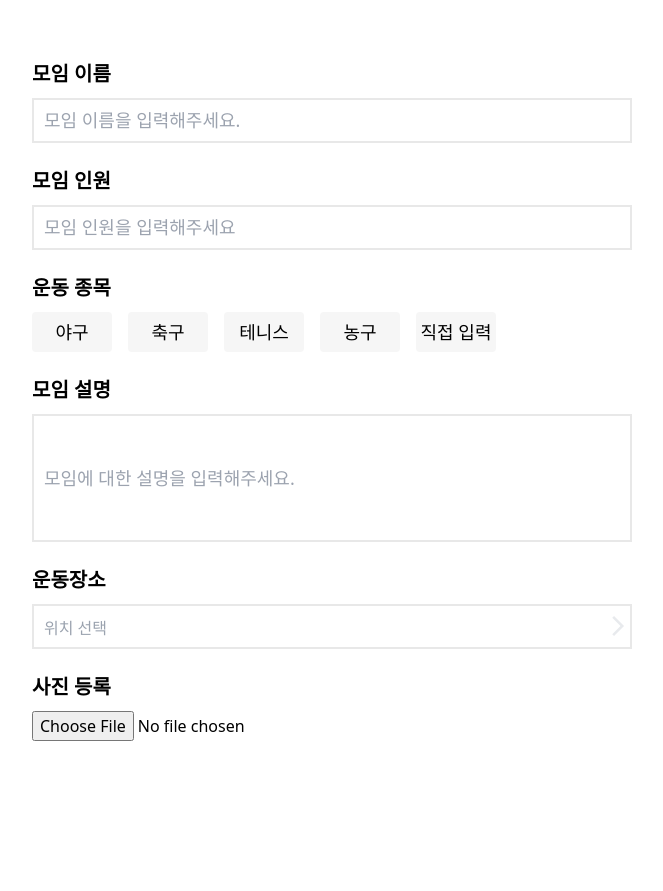
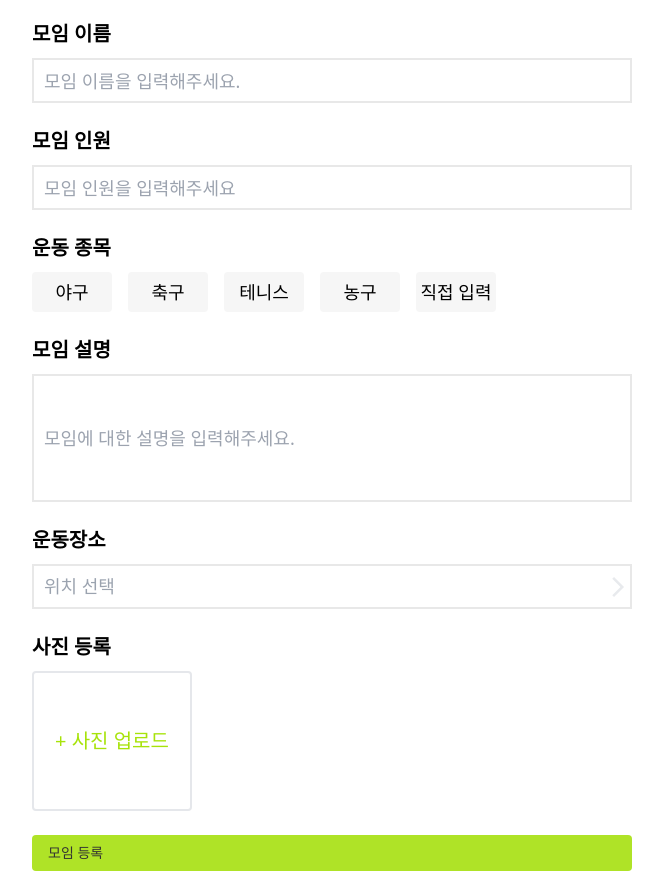
Before and after one commit to prgrms-fe-devcourse/NFE1_2_FitPlace, a React (Vite) app: page /notionAdd in a window 1280 px wide. Shown: the whole page, without its empty margins (308-971 px from the left). Before the commit the page ends 800 px from the top, so only its background shows below. Built offline with nearby package versions, Linux system fonts and the light colour scheme.

Commit message:
feat:게시글 생성

```diff
--- a/src/pages/NotionAdd.tsx
+++ b/src/pages/NotionAdd.tsx
@@ -1,5 +1,7 @@
 import React from 'react';
 import arrowforward from "../assets/arrowforward.svg";
+import reactImg from "../assets/react.svg"
+import Button from "../components/Button";
 
 
 const NotionAdd = () => {
@@ -38,16 +40,18 @@ const NotionAdd = () => {
         <div>
           <p className='font-bold text-xl mt-6'>운동장소</p>
           <form action='/map' className='mt-2.5 border-2 border-solid border-[#e8e8e8] w-[600px] h-[45px] flex justify-between'>
-            <label htmlFor="selectLocation" className='text-[#9BA3AF] p-2.5 '>위치 선택</label>
+            <label htmlFor="selectLocation" className='text-[#9BA3AF] pl-2.5 pt-1.5 text-lg'>위치 선택</label>
             <button id='selectLocation'>
               <img src={arrowforward} alt="arrowforward" />
             </button>
           </form>
         </div>
-        <div>
-          <label htmlFor="meetImg" className='flex font-bold text-xl mt-6'>사진 등록</label>
-          <input type="file" id='meetImg' className='mt-2.5' />
+        <div className='mb-6'>
+          <p className='font-bold text-xl mt-6'>사진 등록</p>
+          <label   htmlFor='meetImg' className='w-[160px] h-[140px] border-2 border-solid rounded text-[#A7E30A] text-xl flex justify-center items-center relative mt-2.5'>+ 사진 업로드</label>
+          <input type="file" id='meetImg' className='absolute hidden' />
         </div>
+        <Button label="모임 등록" size="full" color="green"/>
       </form>
     </div>
   );
```
